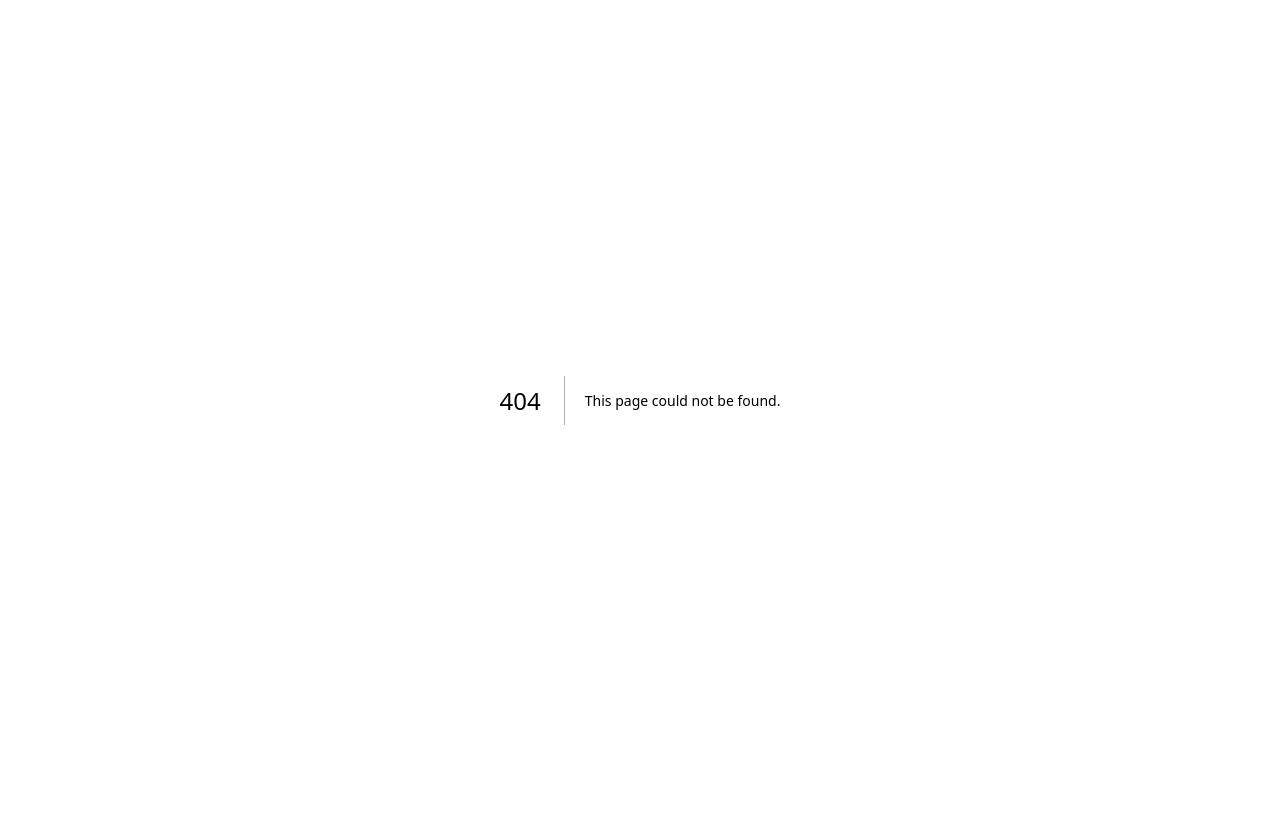
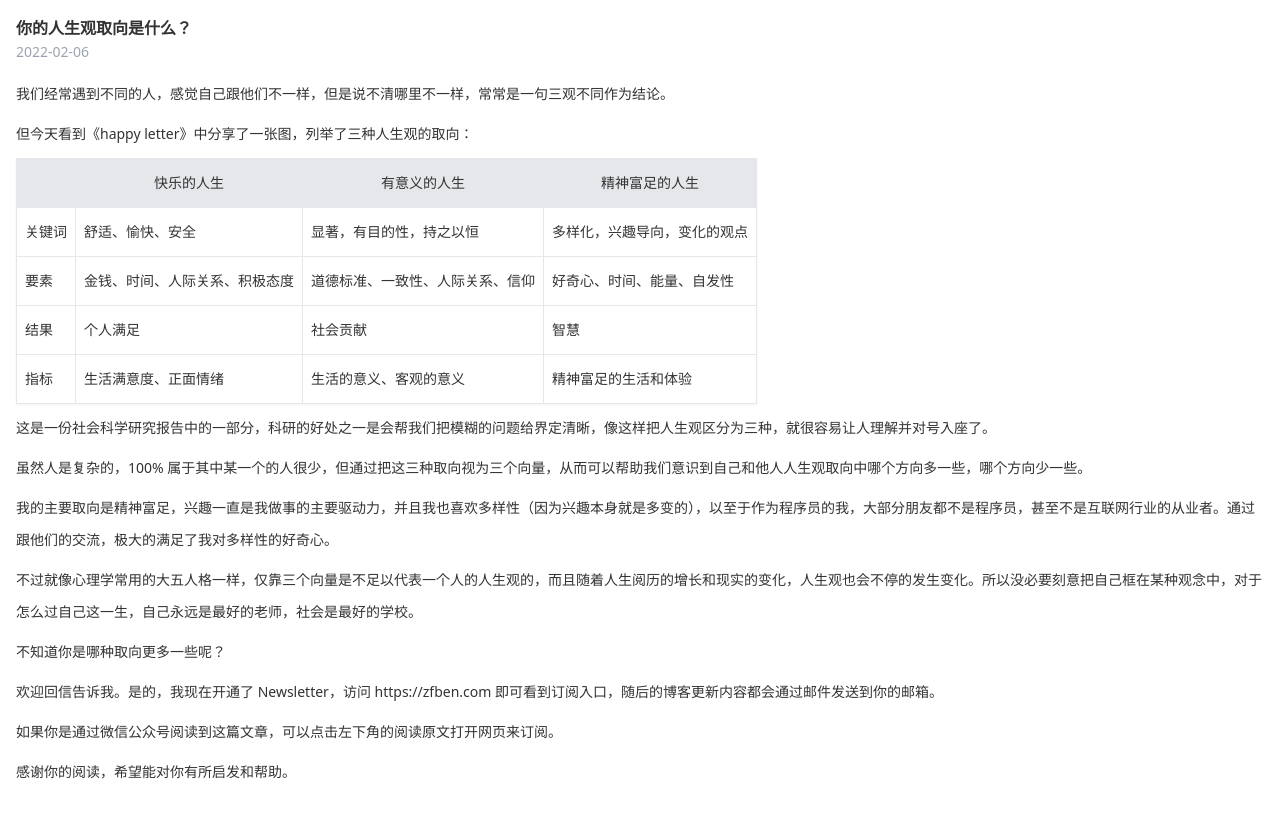
Before and after one commit to zfben/zfben.github.io, a Next.js app: page /blog/2022-02-06 in a window 1280 px wide. Before the commit this address had no page. Built offline with nearby package versions, Linux system fonts and the light colour scheme.

Commit message:
update mdx

```diff
--- a/components/blog-post.tsx
+++ b/components/blog-post.tsx
@@ -7,12 +7,12 @@ export default function BlogPost ({ children, meta }: {
     date: string
   }
 }) {
-  return <div className='max-w-md mx-auto p-4'>
+  return <div className='mx-auto p-4'>
     <Head>
       <title>{meta.title} | Blog | 寂静小站 Silence Space</title>
     </Head>
     <h1 className='font-bold'>{meta.title}</h1>
     <div className='text-gray-400 text-sm'>{meta.date}</div>
-    <article className='my-4 space-y-2 text-sm blog-post'>{children}</article>
+    <article className='my-4 space-y-2 text-sm blog-post leading-8'>{children}</article>
   </div>
 }
--- a/next.config.js
+++ /dev/null
@@ -1,11 +0,0 @@
-const withMDX = require('@next/mdx')({ extension: /\.mdx?$/ })
-
-module.exports = withMDX({
-  reactStrictMode: true,
-  images: { loader: 'custom' },
-  pageExtensions: [
-    "tsx",
-    "md",
-    "mdx"
-  ]
-})
--- /dev/null
+++ b/next.config.mjs
@@ -0,0 +1,17 @@
+import remarkGFM from 'remark-gfm'
+import mdx from '@next/mdx'
+
+const withMDX = mdx({
+  extension: /\.mdx?$/,
+  options: { remarkPlugins: [remarkGFM] }
+})
+
+export default withMDX({
+  reactStrictMode: true,
+  images: { loader: 'custom' },
+  pageExtensions: [
+    'tsx',
+    'md',
+    'mdx'
+  ]
+})
--- a/package.json
+++ b/package.json
@@ -12,7 +12,8 @@
     "react": "*",
     "react-dom": "*",
     "@next/mdx": "*",
-    "@mdx-js/loader": "*"
+    "@mdx-js/loader": "*",
+    "remark-gfm": "*"
   },
   "devDependencies": {
     "@types/node": "*",
--- a/pages/blog/2022-02-05.mdx
+++ b/pages/blog/2022-02-06.mdx
@@ -2,7 +2,7 @@ import BlogPost from 'components/blog-post'
 
 export const meta = {
   title: '你的人生观取向是什么？',
-  date: '2022-02-05',
+  date: '2022-02-06',
 }
 
 export default ({ children }) => <BlogPost meta={meta}>{children}</BlogPost>;
@@ -12,7 +12,7 @@ export default ({ children }) => <BlogPost meta={meta}>{children}</BlogPost>;
 但今天看到[《happy letter》](http://xiao.do/issues/amor-fati-1011664)中分享了一张图，列举了三种人生观的取向：
 
 || 快乐的人生 | 有意义的人生 | 精神富足的人生 |
-| --- | --- | --- | --- |
+| - | - | - | - |
 | 关键词 | 舒适、愉快、安全 | 显著，有目的性，持之以恒 | 多样化，兴趣导向，变化的观点 |
 | 要素 | 金钱、时间、人际关系、积极态度 | 道德标准、一致性、人际关系、信仰 | 好奇心、时间、能量、自发性 |
 | 结果 | 个人满足 | 社会贡献 | 智慧 |
@@ -28,7 +28,7 @@ export default ({ children }) => <BlogPost meta={meta}>{children}</BlogPost>;
 
 不知道你是哪种取向更多一些呢？
 
-欢迎回信告诉我。是的，我现在开通了 Newsletter，访问 https://zfben.com 即可看到订阅入口，随后的博客更新内容都会通过邮件发送到你的邮箱。
+欢迎回信告诉我。是的，我现在开通了 Newsletter，访问 [https://zfben.com](https://zfben.com) 即可看到订阅入口，随后的博客更新内容都会通过邮件发送到你的邮箱。
 
 如果你是通过微信公众号阅读到这篇文章，可以点击左下角的阅读原文打开网页来订阅。
 
--- a/pages/blog/index.tsx
+++ b/pages/blog/index.tsx
@@ -6,7 +6,7 @@ import Link from 'next/link'
 const posts = [
   {
     title: '你的人生观取向是什么？',
-    date: '2022-02-05',
+    date: '2022-02-06',
   },
   {
     title: '拜年及汇报今年年度目标的进展',
--- a/styles/globals.css
+++ b/styles/globals.css
@@ -140,3 +140,21 @@ body.active .front{
 .blog-post h2, h3{
   font-weight: bold;
 }
+
+.blog-post table {
+  box-shadow: 0 1px 2px 0 rgb(0 0 0/0.05);
+}
+
+.blog-post th,td {
+  padding: 0.5rem;
+  border: 1px solid #e5e7eb;
+}
+
+.blog-post th {
+  background-color: rgb(229, 231, 235);
+  font-weight: normal;
+}
+
+.blog-post a {
+  color: #333;
+}
```
Also changed, not shown: 1 other file (tests, documents, lock files or other folders).
